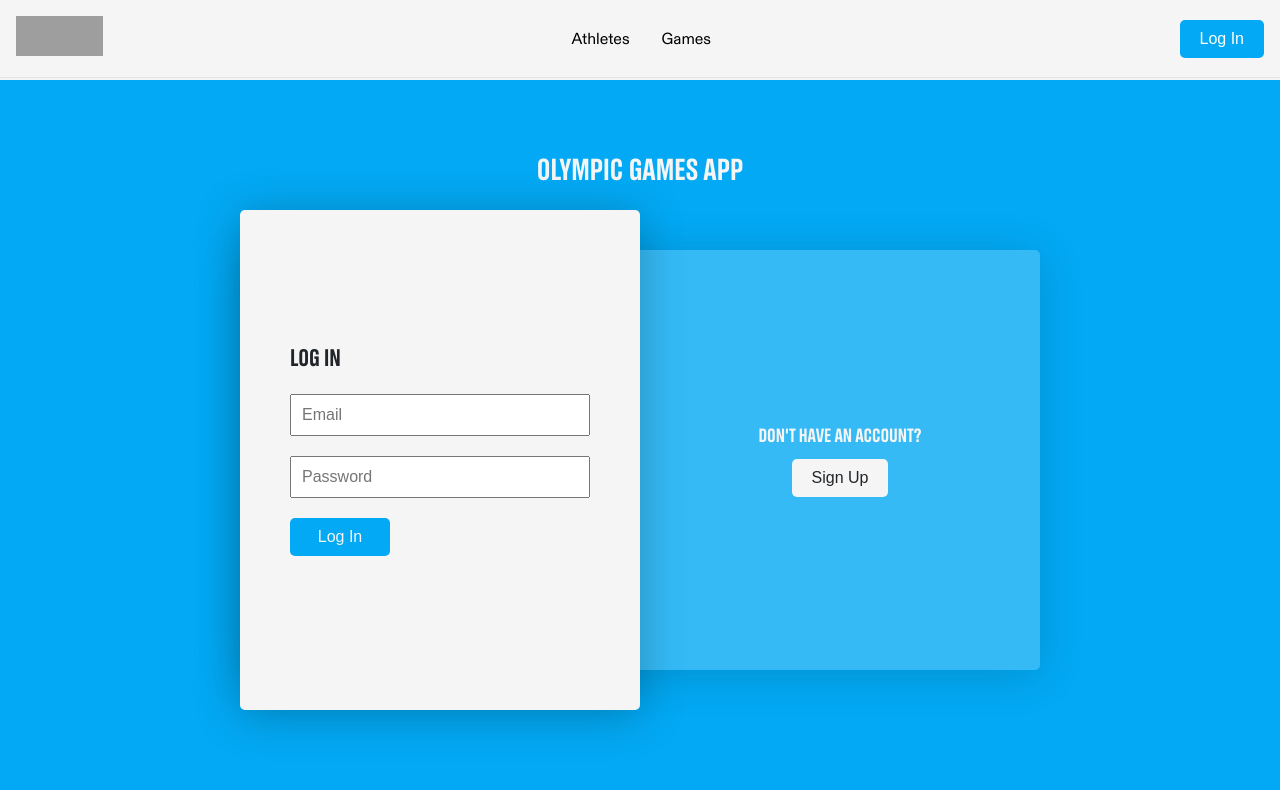
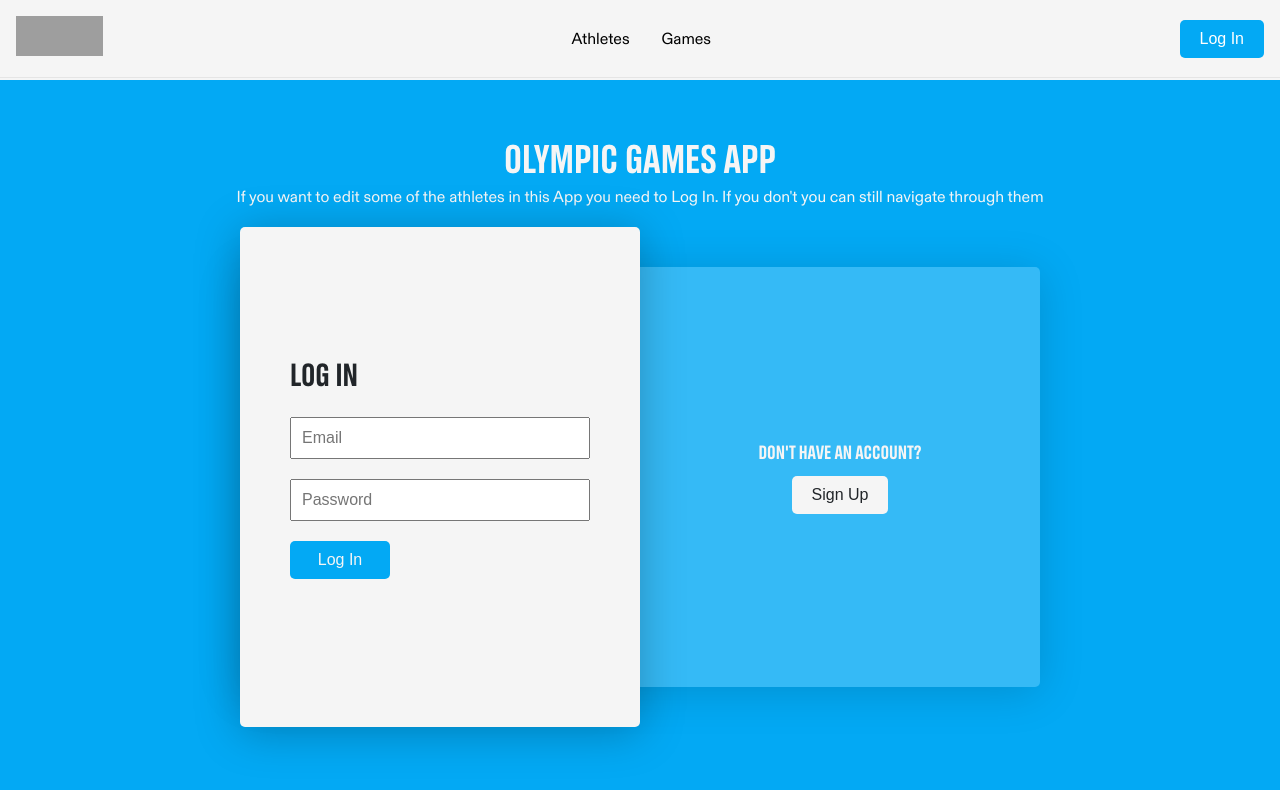
Before and after one commit to daniArbesu/Proyecto-10-Olympic-Games-App, a Next.js app: page / in a window 1280 px wide. Shown: the top 790 px of the page. Built offline with nearby package versions, Linux system fonts and the light colour scheme; grey boxes are pictures that could not be loaded.

Commit message:
feat: add paragraph explaining the app login

```diff
--- a/components/AuthPage.tsx
+++ b/components/AuthPage.tsx
@@ -1,9 +1,15 @@
 import theme from '@/styles/theme';
+import { useForm, SubmitHandler } from 'react-hook-form';
 import { useState } from 'react';
 import { styled } from 'styled-components';
 
 interface Props {
   active: boolean;
+}
+
+interface Inputs {
+  email: string;
+  password: string;
 }
 
 const StyledSection = styled.main<Props>`
@@ -16,10 +22,16 @@ const StyledSection = styled.main<Props>`
   background: ${({ active }) =>
     active ? theme.colors.olympic_red : theme.colors.olympic_blue};
   transition: 0.5s;
+
+  > p {
+    color: ${theme.colors.background};
+    font-weight: ${theme.fontWeight.medium};
+  }
 `;
 
 const AppTitle = styled.h1`
   color: ${theme.colors.background};
+  font-size: 2.5rem;
 `;
 
 const Container = styled.div`
@@ -89,10 +101,6 @@ const LoginBox = styled(Box)`
     top: 0;
   }
 `;
-const SignupBox = styled(Box)``;
-
-const LoginButton = styled.button``;
-const SignupButton = styled.button``;
 
 const FormBox = styled.div<Props>`
   position: absolute;
@@ -111,7 +119,7 @@ const FormBox = styled.div<Props>`
   transition: 0.5s ease-in-out;
   left: ${({ active }) => (active ? '50%' : '0')};
 
-  @media (max-width: 991px) {
+  @media (max-width: ${theme.breakpoints.lg}) {
     width: 100%;
     height: 500px;
     top: ${({ active }) => (active ? '150px' : '0')};
@@ -134,7 +142,7 @@ const Form = styled.div<Props>`
   }
 
   > form h3 {
-    font-size: 1.5rem;
+    font-size: 2rem;
     color: ${theme.colors.primary};
     margin-bottom: 20px;
     font-weight: 500;
@@ -152,9 +160,13 @@ const Form = styled.div<Props>`
       active ? theme.colors.olympic_red : theme.colors.olympic_blue};
     border: none;
     color: ${theme.colors.background};
-    max-width: 100px;
+    width: 100px;
     border-radius: ${theme.borderRadius.button};
     cursor: pointer;
+
+    @media (max-width: ${theme.breakpoints.lg}) {
+      width: 100%;
+    }
   }
 `;
 const LoginForm = styled(Form)`
@@ -169,30 +181,39 @@ const SignupForm = styled(Form)`
 
 const AuthPage = () => {
   const [isFormBoxActive, setIsFormBoxActive] = useState(false);
+  const {
+    register,
+    handleSubmit,
+    formState: { errors },
+  } = useForm<Inputs>();
 
   const handleSignupButtonClick = () => {
     setIsFormBoxActive(!isFormBoxActive);
   };
 
+  const onSubmit: SubmitHandler<Inputs> = (data) => console.log(data);
+
   return (
     <StyledSection active={isFormBoxActive}>
       <AppTitle>Olympic Games App</AppTitle>
+      <p>
+        If you want to edit some of the athletes in this App you need to Log In.
+        If you don&apos;t you can still navigate through them
+      </p>
       <Container>
         <BlurBg>
           <LoginBox>
             <h2>Already have an account?</h2>
-            <LoginButton onClick={handleSignupButtonClick}>Log In</LoginButton>
+            <button onClick={handleSignupButtonClick}>Log In</button>
           </LoginBox>
-          <SignupBox>
+          <Box>
             <h2>Don&apos;t have an account?</h2>
-            <SignupButton onClick={handleSignupButtonClick}>
-              Sign Up
-            </SignupButton>
-          </SignupBox>
+            <button onClick={handleSignupButtonClick}>Sign Up</button>
+          </Box>
         </BlurBg>
         <FormBox active={isFormBoxActive}>
           <LoginForm active={isFormBoxActive}>
-            <form action="">
+            <form onSubmit={handleSubmit(onSubmit)}>
               <h3>Log In</h3>
               <input type="email" placeholder="Email" name="" id="" />
               <input type="password" placeholder="Password" name="" id="" />
```
